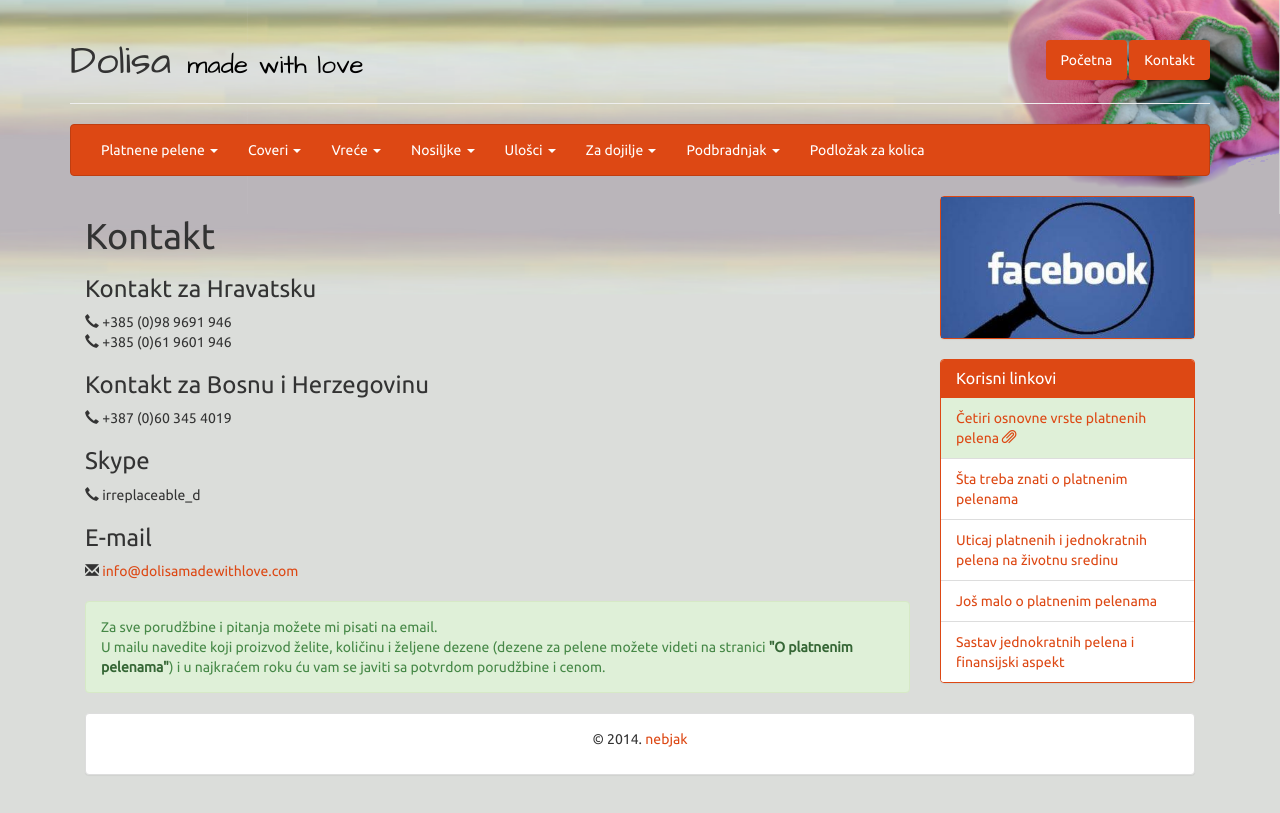
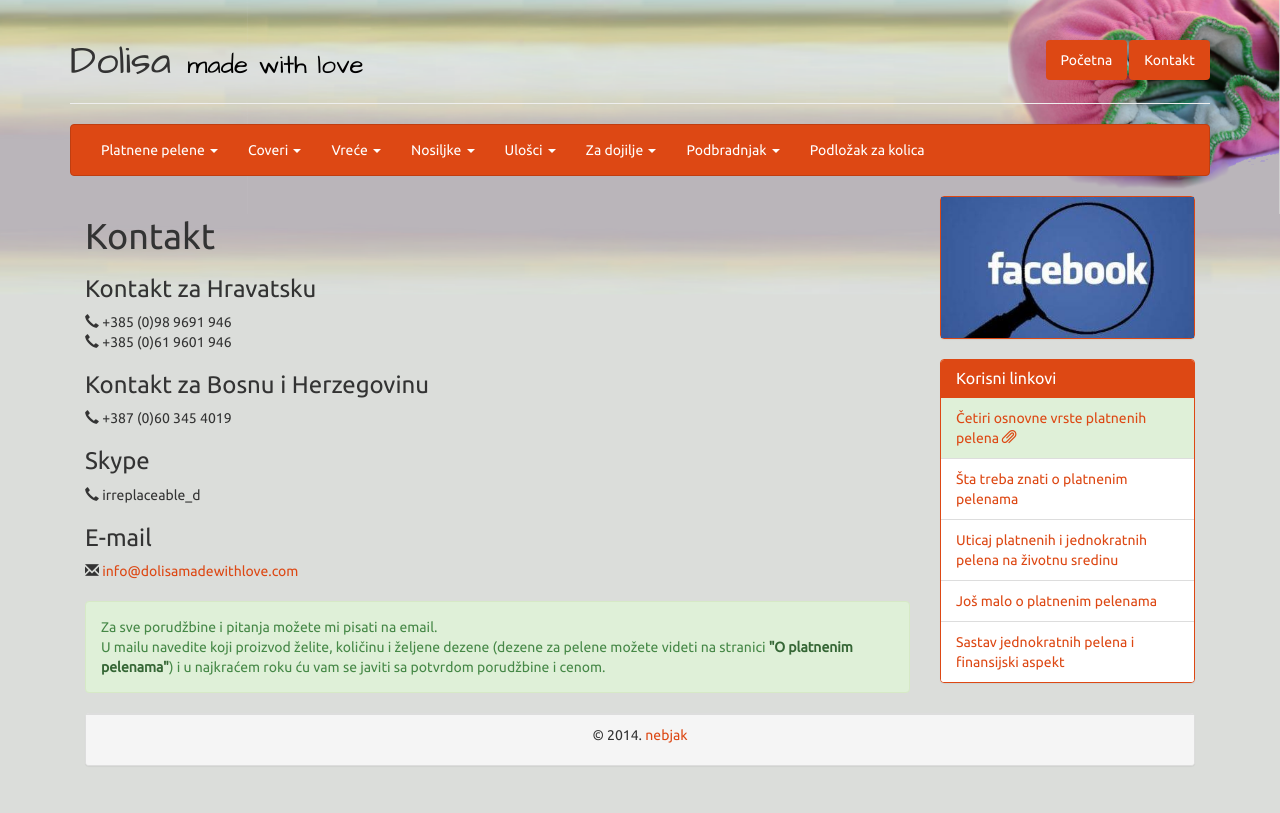
Before and after one commit to nebjak/dolisamadewithlove.com, a Jekyll site: the page built from kontakt.html, in a window 1280 px wide. Shown: the top 813 px of the page. Built offline with Jekyll 4.4.1, drawn with Linux system fonts in a browser that asks for light colours; Markdown is read by kramdown in place of the engine named in the settings.

Commit message:
Changed footer style

```diff
--- a/_layouts/default.html
+++ b/_layouts/default.html
@@ -137,7 +137,7 @@
       </div>
       <div id="footer" class="col-sm-12">
         <div class="panel panel-default">
-          <div class="panel-body">
+          <div class="panel-footer">
             <p class="text-center">
               &copy; 2014. <a target="_blank" href="http://blog.nebjak.net">nebjak</a>
             </p>
```
